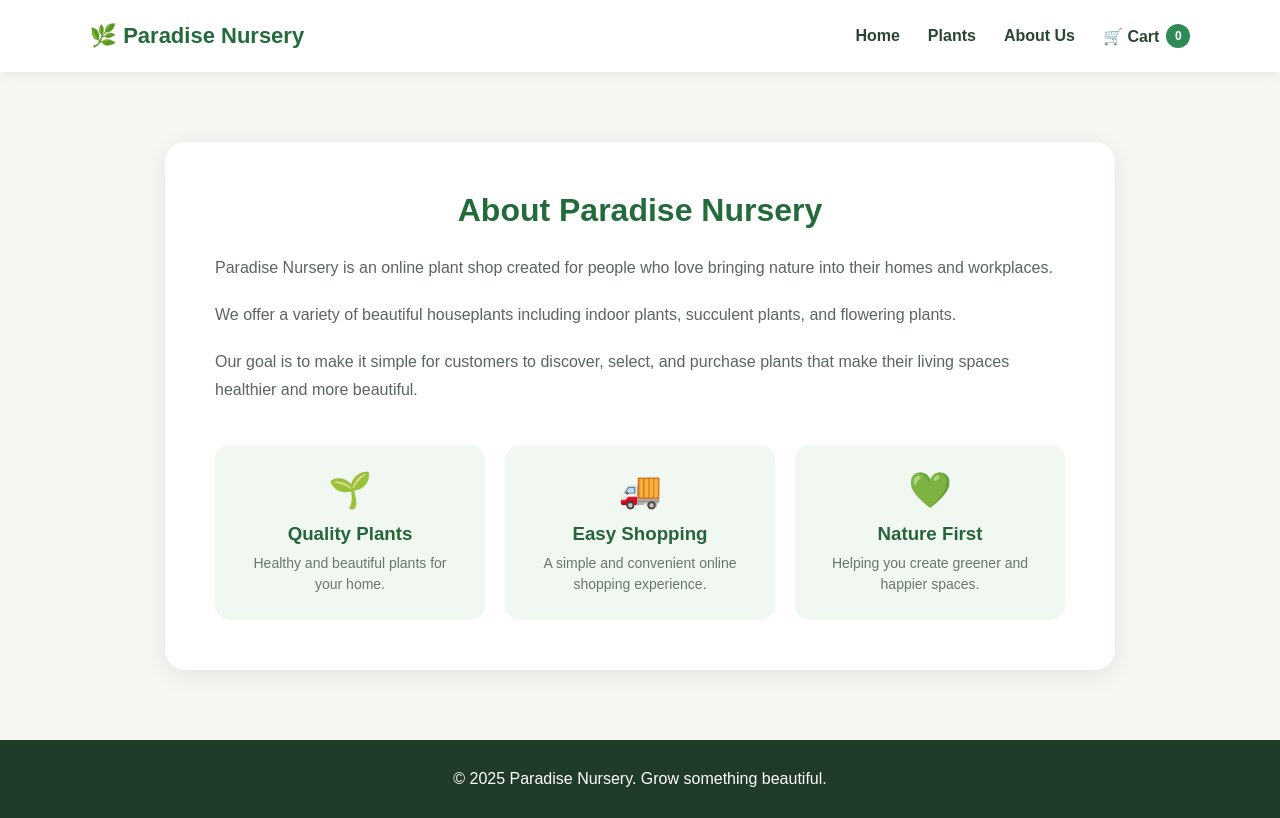
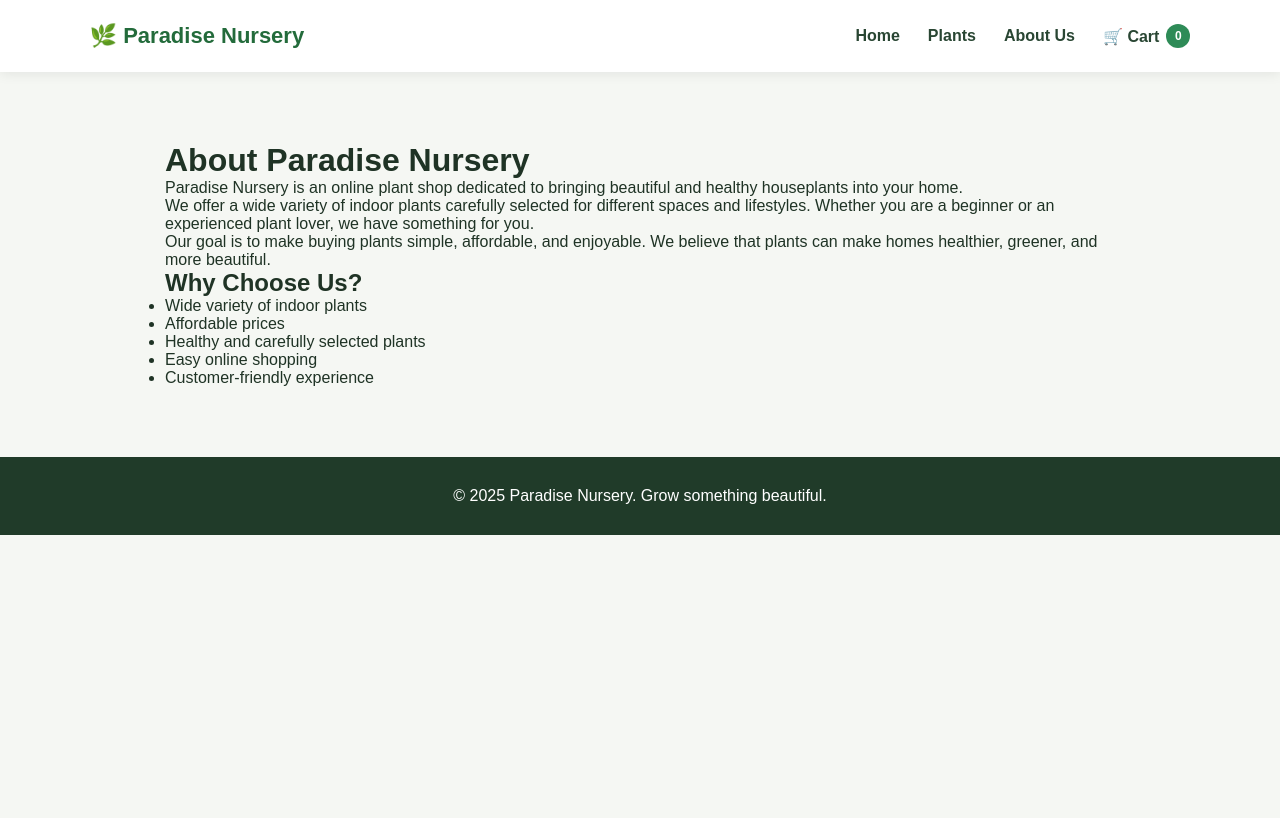
Before and after one commit to PramodStack/e-plantShopping, a React (Vite) app: page /about in a window 1280 px wide. Built offline with nearby package versions, Linux system fonts and the light colour scheme.

Commit message:
Update AboutUs.jsx

```diff
--- a/src/AboutUs.jsx
+++ b/src/AboutUs.jsx
@@ -3,45 +3,34 @@ import React from "react";
 function AboutUs() {
   return (
     <div className="about-page">
-      <div className="about-card">
       <h1>About Paradise Nursery</h1>
 
       <p>
-          Paradise Nursery is an online plant shop created for people
-          who love bringing nature into their homes and workplaces.
+        Paradise Nursery is an online plant shop dedicated to bringing
+        beautiful and healthy houseplants into your home.
       </p>
 
       <p>
-          We offer a variety of beautiful houseplants including
-          indoor plants, succulent plants, and flowering plants.
+        We offer a wide variety of indoor plants carefully selected for
+        different spaces and lifestyles. Whether you are a beginner or an
+        experienced plant lover, we have something for you.
       </p>
 
       <p>
-          Our goal is to make it simple for customers to discover,
-          select, and purchase plants that make their living spaces
-          healthier and more beautiful.
+        Our goal is to make buying plants simple, affordable, and enjoyable.
+        We believe that plants can make homes healthier, greener, and more
+        beautiful.
       </p>
 
-        <div className="about-features">
-          <div>
-            <span>🌱</span>
-            <h3>Quality Plants</h3>
-            <p>Healthy and beautiful plants for your home.</p>
-          </div>
+      <h2>Why Choose Us?</h2>
 
-          <div>
-            <span>🚚</span>
-            <h3>Easy Shopping</h3>
-            <p>A simple and convenient online shopping experience.</p>
-          </div>
-
-          <div>
-            <span>💚</span>
-            <h3>Nature First</h3>
-            <p>Helping you create greener and happier spaces.</p>
-          </div>
-        </div>
-      </div>
+      <ul>
+        <li>Wide variety of indoor plants</li>
+        <li>Affordable prices</li>
+        <li>Healthy and carefully selected plants</li>
+        <li>Easy online shopping</li>
+        <li>Customer-friendly experience</li>
+      </ul>
     </div>
   );
 }
```
Lines whose indentation alone changed are shown as unchanged.
